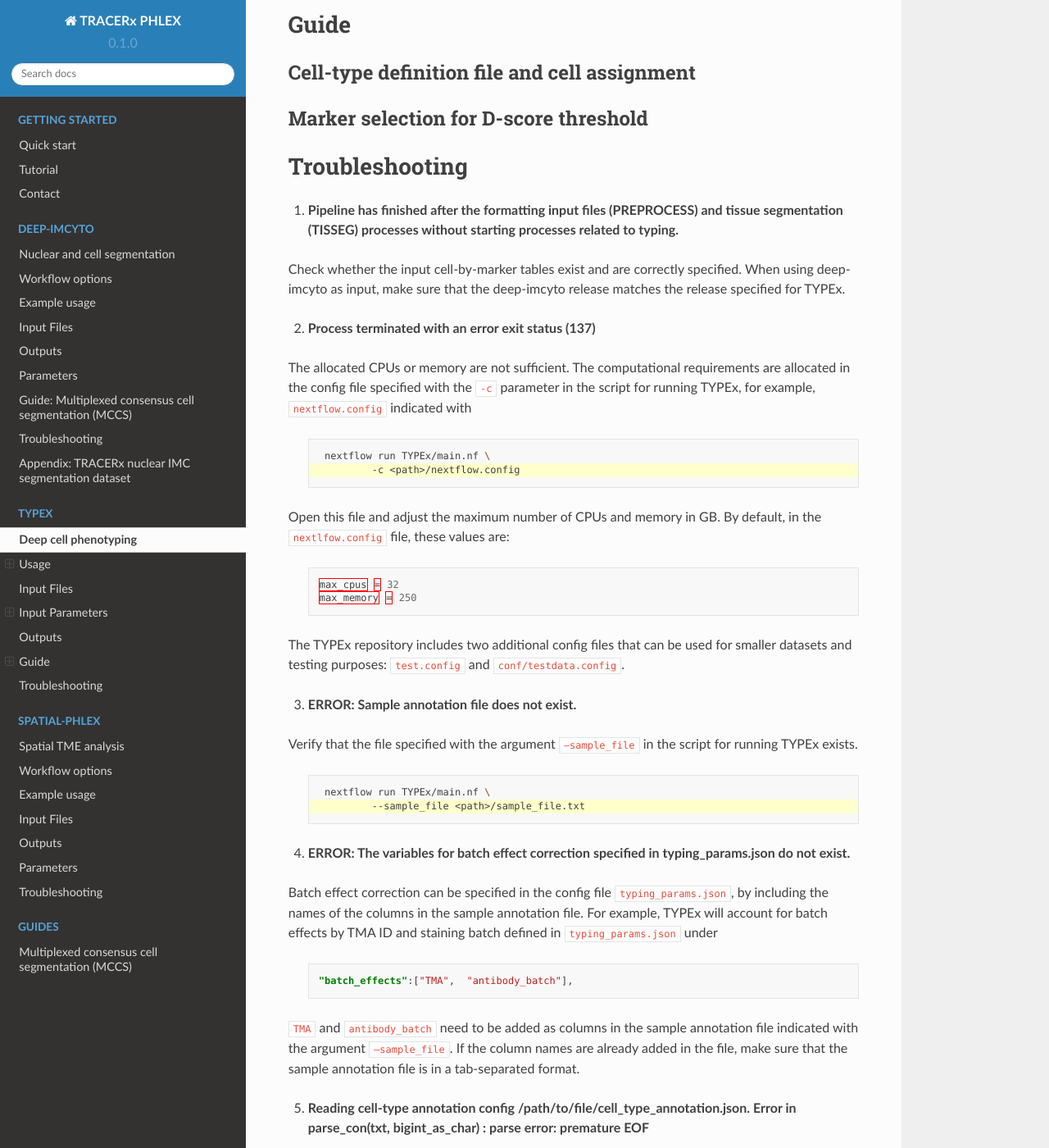
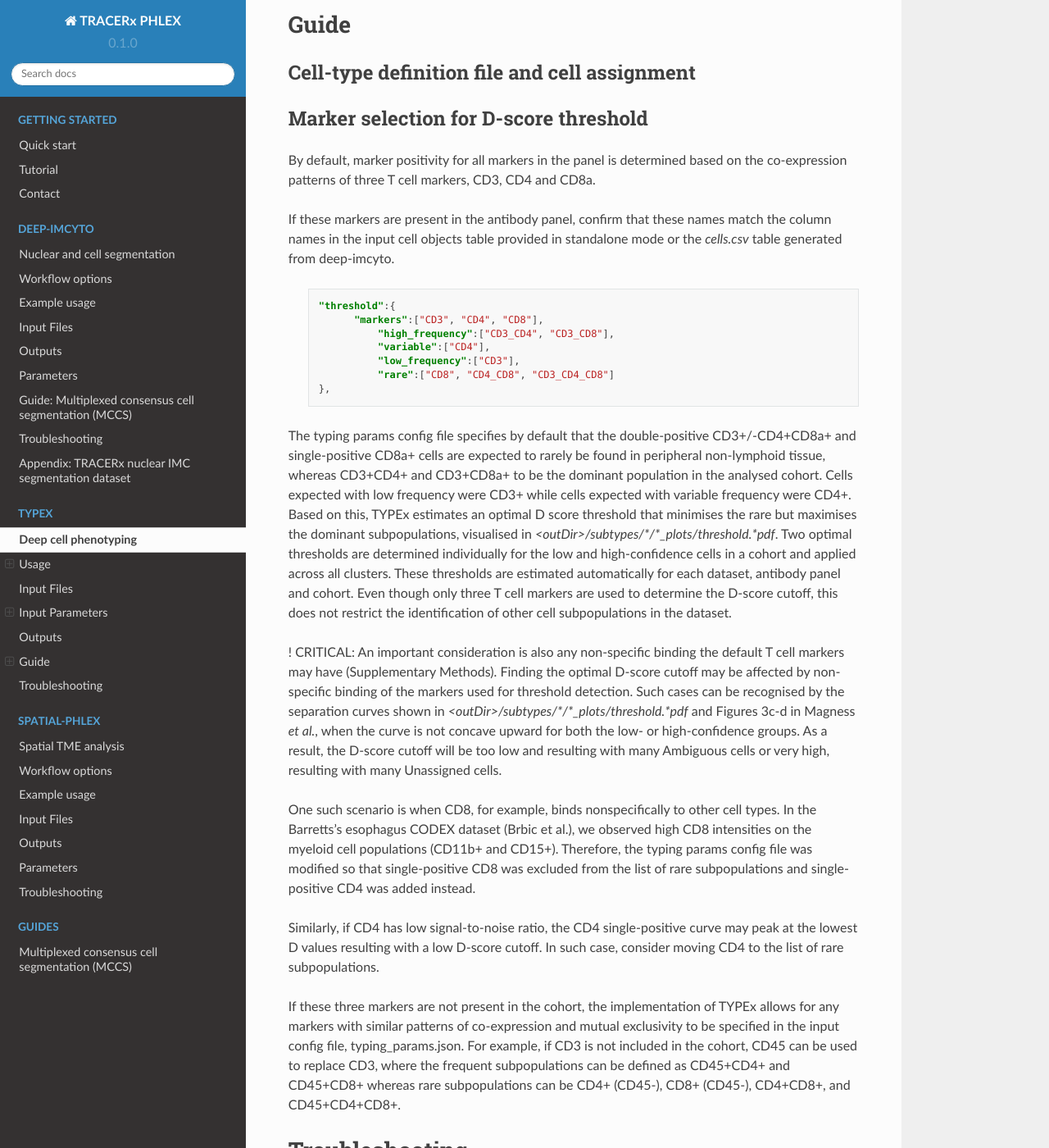
Before and after one commit to FrancisCrickInstitute/TRACERx-PHLEX, a Sphinx documentation site: the page built from docs/source/TYPEx.rst, in a window 1280 px wide and 1400 px high, scrolled down 5344 px. Shown: the whole window at 82% size. Built offline with Sphinx 7.4.7 and the Read the Docs theme 2.0.0, drawn with Linux system fonts in a browser that asks for light colours.

Commit message:
D-score cutoff

```diff
--- a/docs/source/TYPEx.rst
+++ b/docs/source/TYPEx.rst
@@ -225,6 +225,30 @@ Cell-type definition file and cell assignment
 ---------------
 Marker selection for D-score threshold
 ---------------
+By default, marker positivity for all markers in the panel is determined based on the co-expression patterns of three T cell markers, CD3, CD4 and CD8a.
+
+If these markers are present in the antibody panel, confirm that these names match the column names in the input cell objects table provided in standalone mode or the `cells.csv` table generated from deep-imcyto.
+
+ .. code-block:: json-object
+
+	"threshold":{
+	      "markers":["CD3", "CD4", "CD8"],
+		  "high_frequency":["CD3_CD4", "CD3_CD8"],
+		  "variable":["CD4"],
+		  "low_frequency":["CD3"],
+		  "rare":["CD8", "CD4_CD8", "CD3_CD4_CD8"]
+	},
+
+The typing params config file specifies by default that the double-positive CD3+/-CD4+CD8a+ and single-positive CD8a+ cells are expected to rarely be found in peripheral non-lymphoid tissue, whereas CD3+CD4+ and CD3+CD8a+ to be the dominant population in the analysed cohort. Cells expected with low frequency were CD3+ while cells expected with variable frequency were CD4+. Based on this, TYPEx estimates an optimal D score threshold that minimises the rare but maximises the dominant subpopulations, visualised in `<outDir>/subtypes/*/*_plots/threshold.*pdf`. Two optimal thresholds are determined individually for the low and high-confidence cells in a cohort and applied across all clusters. These thresholds are estimated automatically for each dataset, antibody panel and cohort. Even though only three T cell markers are used to determine the D-score cutoff, this does not restrict the identification of other cell subpopulations in the dataset.
+
+! CRITICAL: An important consideration is also any non-specific binding the default T cell markers may have (Supplementary Methods).
+Finding the optimal D-score cutoff may be affected by non-specific binding of the markers used for threshold detection. Such cases can be recognised by the separation curves shown in `<outDir>/subtypes/*/*_plots/threshold.*pdf` and Figures 3c-d in Magness `et al.`, when the curve is not concave upward for both the low- or high-confidence groups. As a result, the D-score cutoff will be too low and resulting with many Ambiguous cells or very high, resulting with many Unassigned cells.
+
+One such scenario is when CD8, for example, binds nonspecifically to other cell types. In the Barretts’s esophagus CODEX dataset (Brbic et al.), we observed high CD8 intensities on the myeloid cell populations (CD11b+ and CD15+). Therefore, the typing params config file was modified so that single-positive CD8 was excluded from the list of rare subpopulations and single-positive CD4 was added instead.
+
+Similarly, if CD4 has low signal-to-noise ratio, the CD4 single-positive curve may peak at the lowest D values resulting with a low D-score cutoff. In such case, consider moving CD4 to the list of rare subpopulations.
+
+If these three markers are not present in the cohort, the implementation of TYPEx allows for any markers with similar patterns of co-expression and mutual exclusivity to be specified in the input config file, typing_params.json. For example, if CD3 is not included in the cohort, CD45 can be used to replace CD3, where the frequent subpopulations can be defined as CD45+CD4+ and CD45+CD8+ whereas rare subpopulations can be CD4+ (CD45-), CD8+ (CD45-), CD4+CD8+, and CD45+CD4+CD8+.
 
 Troubleshooting
 =============
```
